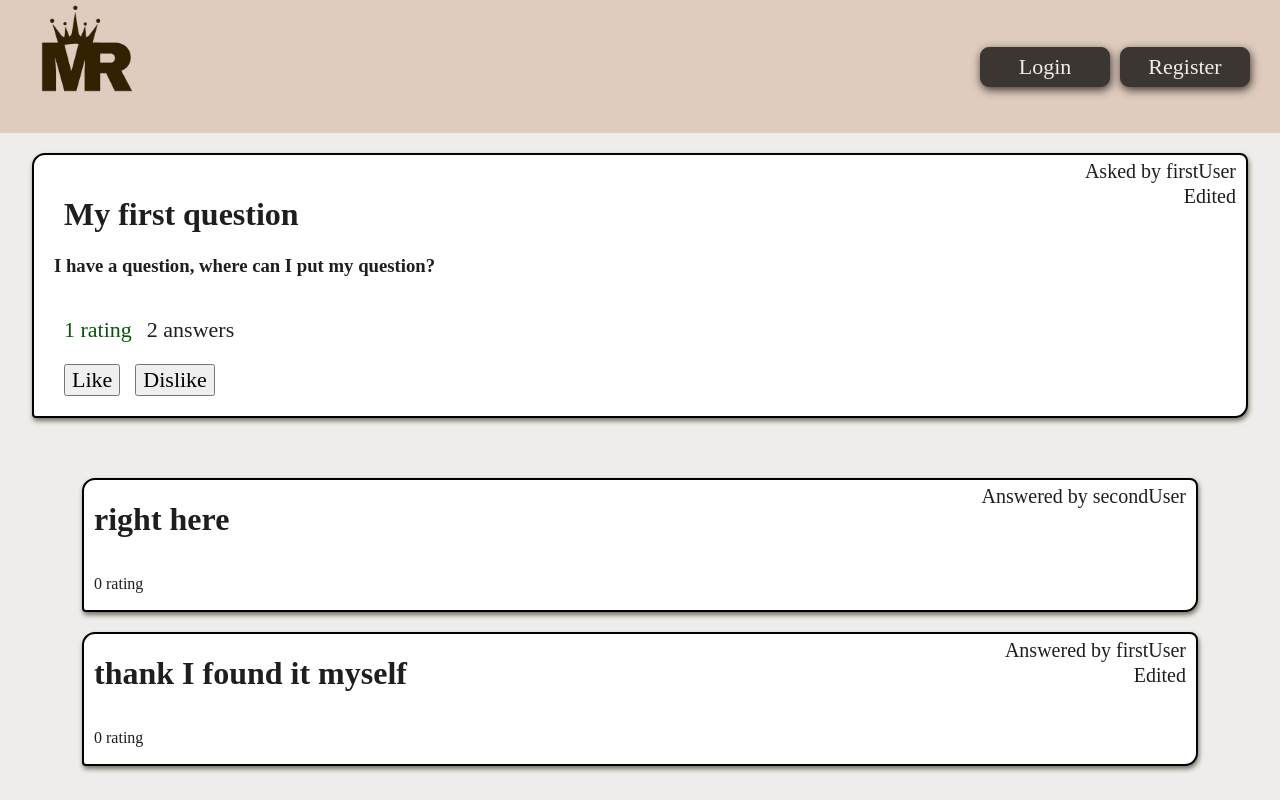
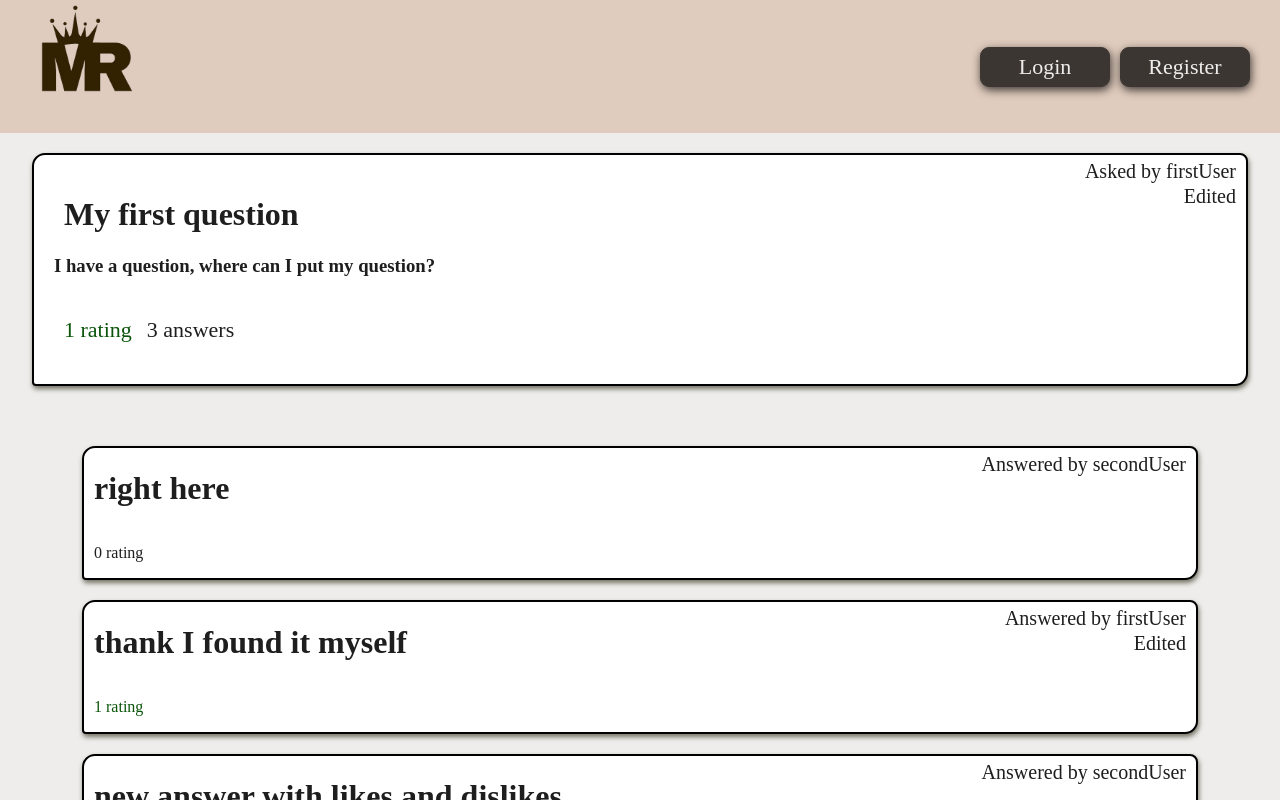
Before and after one commit to RutaMisiukeviciute/Final-project, a React (Create React App) app in the folder final-project/: page /0 in a window 1280 px wide. Shown: the top 800 px of the page. Built offline with nearby package versions, Linux system fonts and the light colour scheme; data requests are answered from the project's data file.

Commit message:
answer vote

```diff
--- a/final-project/src/components/UI/Answer.jsx
+++ b/final-project/src/components/UI/Answer.jsx
@@ -97,7 +97,8 @@ const Answer = ({ data, answerAutors }) => {
       id: data.id,
       questionId: data.questionId,
       userId: data.userId,
-      rating: data.rating,
+      likes: data.likes,
+      dislikes: data.dislikes
     },
     onSubmit: values => {
       const editedAnswer = {
@@ -109,12 +110,37 @@ const Answer = ({ data, answerAutors }) => {
     },
     validationSchema: Yup.object({
       answer: Yup.string()
-        .min(5, 'Question must be at least 5 symbols length')
-        .max(500, "Question can't be longer than 500 symbols")
+        .min(5, 'Answer must be at least 5 symbols length')
+        .max(500, "Answer can't be longer than 500 symbols")
         .required('This field must be filled')
         .trim()
     })
   });
+
+  const handleLikeClick = () => {
+    if (!data.likes.find(user => user === loggedInUser.id)) {
+      data.likes.push(loggedInUser.id)
+      if (data.dislikes.find(user => user === loggedInUser.id)) {
+        data.dislikes.splice(data.dislikes.indexOf(loggedInUser.id), 1);
+      }
+    } else {
+      data.likes.splice(data.likes.indexOf(loggedInUser.id), 1);
+    }
+    editAnswer(data);
+
+  };
+
+  const handleDislikeClick = () => {
+    if (!data.dislikes.find(user => user === loggedInUser.id)) {
+      data.dislikes.push(loggedInUser.id)
+      if (data.likes.find(user => user === loggedInUser.id)) {
+        data.likes.splice(data.likes.indexOf(loggedInUser.id), 1);
+      }
+    } else {
+      data.dislikes.splice(data.dislikes.indexOf(loggedInUser.id), 1);
+    }
+    editAnswer(data);
+  };
 
 
 
@@ -126,14 +152,18 @@ const Answer = ({ data, answerAutors }) => {
         {data.edited && <p>Edited</p>}
         <p>Answered by {answerAutors}</p>
       </div>
-      <p className={data.rating > 0 ? "green" : data.rating < 0 ? "red" : "zero"}>
-        {data.rating} rating
+      <p className={(data.likes.length - data.dislikes.length) > 0 ? "green" : (data.likes.length - data.dislikes.length) < 0 ? "red" : "zero"}>
+        {data.likes.length - data.dislikes.length} rating
       </p>
       {loggedInUser.id === data.userId &&
         <div className="editDelete">
           <button onClick={() => setShow2(true)}><i className="bi bi-pencil-square"></i></button>
           <button onClick={() => setShow(true)}><i className="bi bi-trash3" ></i></button>
         </div>}
+      {loggedInUser && <div>
+        <button onClick={handleLikeClick}>Like </button>
+        <button onClick={handleDislikeClick}>Dislike </button>
+      </div>}
       <ModalDialog isOpen={show}>
         Are you sure you want delete this?
         <br />
--- a/final-project/src/components/pages/OneQuestion.jsx
+++ b/final-project/src/components/pages/OneQuestion.jsx
@@ -169,7 +169,8 @@ const OneQuestion = () => {
         id: uuid(),
         questionId: id,
         userId: loggedInUser.id,
-        rating: 0,
+        likes: [],
+        dislikes: [],
         edited: false,
         ...values
       }
@@ -206,10 +207,11 @@ const OneQuestion = () => {
             </button>
           </div>
         }
-        <div>
-          <button onClick={handleLikeClick}>Like </button>
-          <button onClick={handleDislikeClick}>Dislike </button>
-        </div>
+        {loggedInUser &&
+          <div>
+            <button onClick={handleLikeClick}>Like </button>
+            <button onClick={handleDislikeClick}>Dislike </button>
+          </div>}
       </div>
       <ModalDialog isOpen={show}>
         Are you sure you want delete this?
--- a/final-project/src/data.json
+++ b/final-project/src/data.json
@@ -33,10 +33,12 @@
       "date": "2024-03-27T14:30:00Z",
       "likes": [
         "1",
-        "0"
+        "0",
+        null
       ],
       "dislikes": [
-        "2e92"
+        "2e92",
+        null
       ]
     },
     {
@@ -60,7 +62,9 @@
       "title": "My second question tatataratatatata",
       "question": "I have a question, where can I put my other question?",
       "date": "2024-03-27T15:50:00Z",
-      "likes": [],
+      "likes": [
+        "2e92"
+      ],
       "dislikes": []
     },
     {
@@ -120,7 +124,12 @@
       "questionId": "0",
       "userId": "1",
       "answer": "right here",
-      "rating": 0,
+      "likes": [
+        "0"
+      ],
+      "dislikes": [
+        "1"
+      ],
       "edited": false
     },
     {
@@ -128,7 +137,10 @@
       "questionId": "0",
       "userId": "0",
       "answer": "thank I found it myself",
-      "rating": 0,
+      "likes": [
+        "0"
+      ],
+      "dislikes": [],
       "edited": true
     },
     {
@@ -136,7 +148,10 @@
       "questionId": "10",
       "userId": "1",
       "answer": "right here",
-      "rating": 0,
+      "likes": [
+        "0"
+      ],
+      "dislikes": [],
       "edited": false
     },
     {
@@ -144,7 +159,10 @@
       "questionId": "10",
       "userId": "0",
       "answer": "thank I found it myself",
-      "rating": 0,
+      "likes": [
+        "0"
+      ],
+      "dislikes": [],
       "edited": true
     },
     {
@@ -152,7 +170,10 @@
       "questionId": "1",
       "userId": "0",
       "answer": "thank I found it myself",
-      "rating": 0,
+      "likes": [
+        "0"
+      ],
+      "dislikes": [],
       "edited": true
     },
     {
@@ -160,7 +181,10 @@
       "questionId": "1",
       "userId": "0",
       "answer": "thank I found it myself",
-      "rating": 0,
+      "likes": [
+        "0"
+      ],
+      "dislikes": [],
       "edited": true
     },
     {
@@ -168,7 +192,10 @@
       "questionId": "b73105db-83bc-47f6-8be5-a39167a827bc",
       "userId": "1",
       "answer": "bla bla bla",
-      "rating": -3,
+      "likes": [
+        "0"
+      ],
+      "dislikes": [],
       "edited": false
     },
     {
@@ -176,14 +203,20 @@
       "questionId": "b73105db-83bc-47f6-8be5-a39167a827bc",
       "userId": "1",
       "answer": "bla bla bla2",
-      "rating": -3,
+      "likes": [
+        "0"
+      ],
+      "dislikes": [],
       "edited": false
     },
     {
       "id": "3e55f20c-f4b2-45be-a492-3a4f7e7bc90a",
       "questionId": "1",
       "userId": "0",
-      "rating": 0,
+      "likes": [
+        "0"
+      ],
+      "dislikes": [],
       "edited": false,
       "answer": "heresssssss"
     },
@@ -192,14 +225,20 @@
       "questionId": "1",
       "userId": "0",
       "rating": 5,
-      "edited": false,
+      "likes": [
+        "0"
+      ],
+      "dislikes": [],
       "answer": "blabla"
     },
     {
       "id": "711a2688-40c6-45e8-964b-7dfabb78963b",
       "questionId": "b73105db-83bc-47f6-8be5-a39167a827bc",
       "userId": "0",
-      "rating": 0,
+      "likes": [
+        "0"
+      ],
+      "dislikes": [],
       "edited": false,
       "answer": "yupfgd"
     },
@@ -209,7 +248,21 @@
       "id": "72b89101-cef5-412c-8aa6-5b9fd57dfaa8",
       "questionId": "b73105db-83bc-47f6-8be5-a39167a827bc",
       "userId": "2e92",
-      "rating": 0
+      "likes": [
+        "0"
+      ],
+      "dislikes": []
+    },
+    {
+      "id": "0adee87b-e0b9-43f5-9e53-8b06d24773f4",
+      "questionId": "0",
+      "userId": "1",
+      "likes": [
+        "1"
+      ],
+      "dislikes": [],
+      "edited": false,
+      "answer": "new answer with likes and dislikes"
     }
   ]
 }
```
